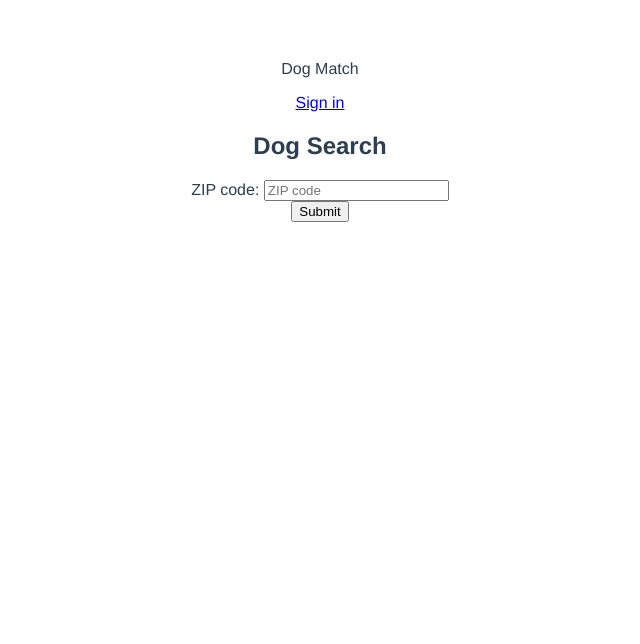
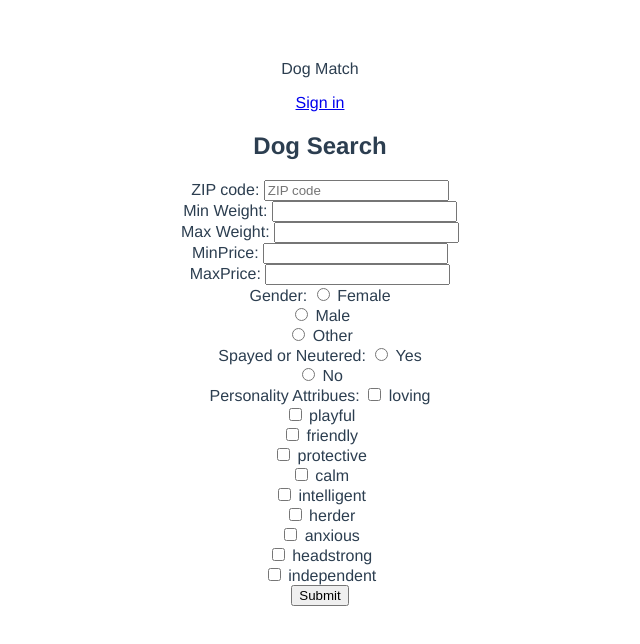
Before and after one commit to teamcasper/dog-match-app, a Vue app in the folder app/: page /dogs/search in a window 1280 px wide. Shown: the top 644 px of the page, without its empty margins (320-960 px from the left). Built offline with nearby package versions, Linux system fonts and the light colour scheme.

Commit message:
dog search functionality

```diff
--- a/app/src/components/DogPost.vue
+++ b/app/src/components/DogPost.vue
@@ -17,7 +17,7 @@
             <div>Photo URL:
                 <input type="text" name="photoUrl" v-model="photoUrl">
             </div>
-            <div>Gender
+            <div>Gender:
                 <input type="radio" name="gender" value="female" v-model="gender"> Female<br>
                 <input type="radio" name="gender" value="male" v-model="gender"> Male<br>
                 <input type="radio" name="gender" value="other" v-model="gender"> Other
@@ -38,6 +38,7 @@ export default {
     data() {
         return {
             name: '',
+            description: '',
             weight: null,
             price: null,
             photoUrl: '',
--- a/app/src/components/DogSearch.vue
+++ b/app/src/components/DogSearch.vue
@@ -1,18 +1,93 @@
 <template>
     <div>
         <h2>Dog Search</h2>
-        <form>
+        <form @submit.prevent="handleSubmit">
             <div>ZIP code:
                 <input type="number" name="zip" placeholder="ZIP code" v-model="zip">
             </div>
+             <div>Min Weight:
+                <input type="number" name="maxWeight" v-model="minWeight">
+            </div>
+            <div>Max Weight:
+                <input type="number" name="maxWeight" v-model="maxWeight">
+            </div>
+            <div>MinPrice:
+                <input type="number" name="price" v-model="minPrice">
+            </div>
+            <div>MaxPrice:
+                <input type="number" name="price" v-model="maxPrice">
+            </div>
+            <div>Gender:
+                <input type="radio" name="gender" value="female" v-model="gender"> Female<br>
+                <input type="radio" name="gender" value="male" v-model="gender"> Male<br>
+                <input type="radio" name="gender" value="other" v-model="gender"> Other
+            </div>
+            <div>Spayed or Neutered:
+                <input type="radio" name="spayedOrNeutered" value="true" v-model="spayedOrNeutered"> Yes<br>
+                <input type="radio" name="spayedOrNeutered" value="false" v-model="spayedOrNeutered"> No
+            </div>
+            <div>Personality Attribues:
+                <input type="checkbox" name='personalityAttributes' value="loving" v-model="personalityAttributes"> loving<br>
+                <input type="checkbox" name='personalityAttributes' value="playful" v-model="personalityAttributes"> playful<br>
+                <input type="checkbox" name='personalityAttributes' value="friendly" v-model="personalityAttributes"> friendly<br>
+                <input type="checkbox" name='personalityAttributes' value="protective" v-model="personalityAttributes"> protective<br>
+                <input type="checkbox" name='personalityAttributes' value="calm" v-model="personalityAttributes"> calm<br>
+                <input type="checkbox" name='personalityAttributes' value="intelligent" v-model="personalityAttributes"> intelligent<br>
+                <input type="checkbox" name='personalityAttributes' value="herder" v-model="personalityAttributes"> herder<br>
+                <input type="checkbox" name='personalityAttributes' value="anxious" v-model="personalityAttributes"> anxious<br>
+                <input type="checkbox" name='personalityAttributes' value="headstrong" v-model="personalityAttributes"> headstrong<br>
+                <input type="checkbox" name='personalityAttributes' value="independent" v-model="personalityAttributes"> independent
+            </div>
+
             <button>Submit</button>
         </form>
+
+        <div v-if="dogs">
+            <h3>Results:</h3>
+            <div
+                v-for="dog in dogs"
+                :key="dog._id">
+
+            <h4>Name: {{ dog.name }}</h4>
+            <p>Description: {{ dog.description }}</p>
+            <p>Weight: {{ dog.weight }}</p>
+            <p>Price: {{ dog.price }}</p>
+            <p>Gender: {{ dog.gender }}</p>
+            <p>Spayed or Neutered: {{ dog.spayedOrNeutered }}</p>
+            </div>
+        </div>
+
+
     </div>
 </template>
 
 <script>
+import { dogQuery, makeQueryString } from '../services/api';
+
 export default {
 
+    data() {
+        return {
+            zip: null,
+            maxWeight: null,
+            minWeight: null,
+            minPrice: null,
+            maxPrice: null,
+            gender: '',
+            spayedOrNeutered: null,
+            dogs: null,
+        };
+    },
+    methods: {
+        handleSubmit() {
+            const queryString = makeQueryString(this.zip, this.maxWeight, this.minWeight, this.minPrice, this.maxPrice, this.gender, this.spayedOrNeutered);
+            dogQuery(queryString)
+            .then(matchingDogs => {
+                this.dogs = matchingDogs;
+            })
+
+        },
+    }
 }
 </script>
 
--- a/app/src/services/api.js
+++ b/app/src/services/api.js
@@ -75,3 +75,44 @@ function responseHandler(response) {
       })
         .then(responseHandler);
   }
+
+  export function dogQuery(query) {
+      return fetch(`${DOGS_URL}${query}`, {
+          method: 'GET',
+          headers: getHeaders(),
+      })
+        .then(responseHandler);
+  }
+
+  export function makeQueryString(zip, maxWeight, minWeight, minPrice, maxPrice, gender, spayedOrNeutered) {
+    let queryString = '?';
+    if(zip) {
+        queryString += `zip=${zip}&citySearch=true&`;
+    }
+
+    if(maxWeight) {
+        queryString += `maxWeight=${maxWeight}&`;
+    }
+
+    if(minWeight) {
+        queryString += `minWeight=${minWeight}&`;
+    }
+
+    if(maxPrice) {
+        queryString += `maxPrice=${maxPrice}&`;
+    }
+
+    if(minPrice) {
+        queryString += `minPrice=${minPrice}&`;
+    }
+
+    if(gender) {
+        queryString += `gender=${gender}&`;
+    }
+
+    if(spayedOrNeutered) {
+        queryString += `spayedOrNeutered=${spayedOrNeutered}&`;
+    }
+
+    return queryString;
+}
```
